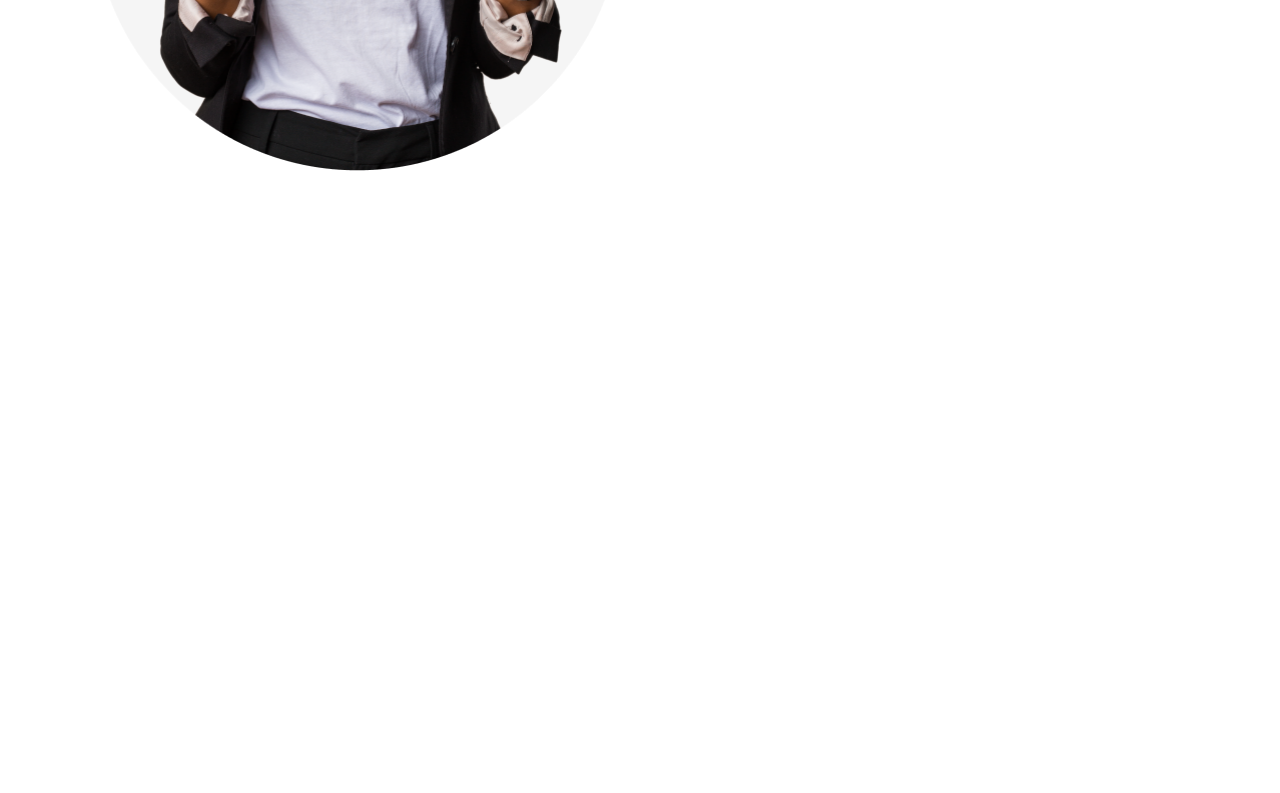
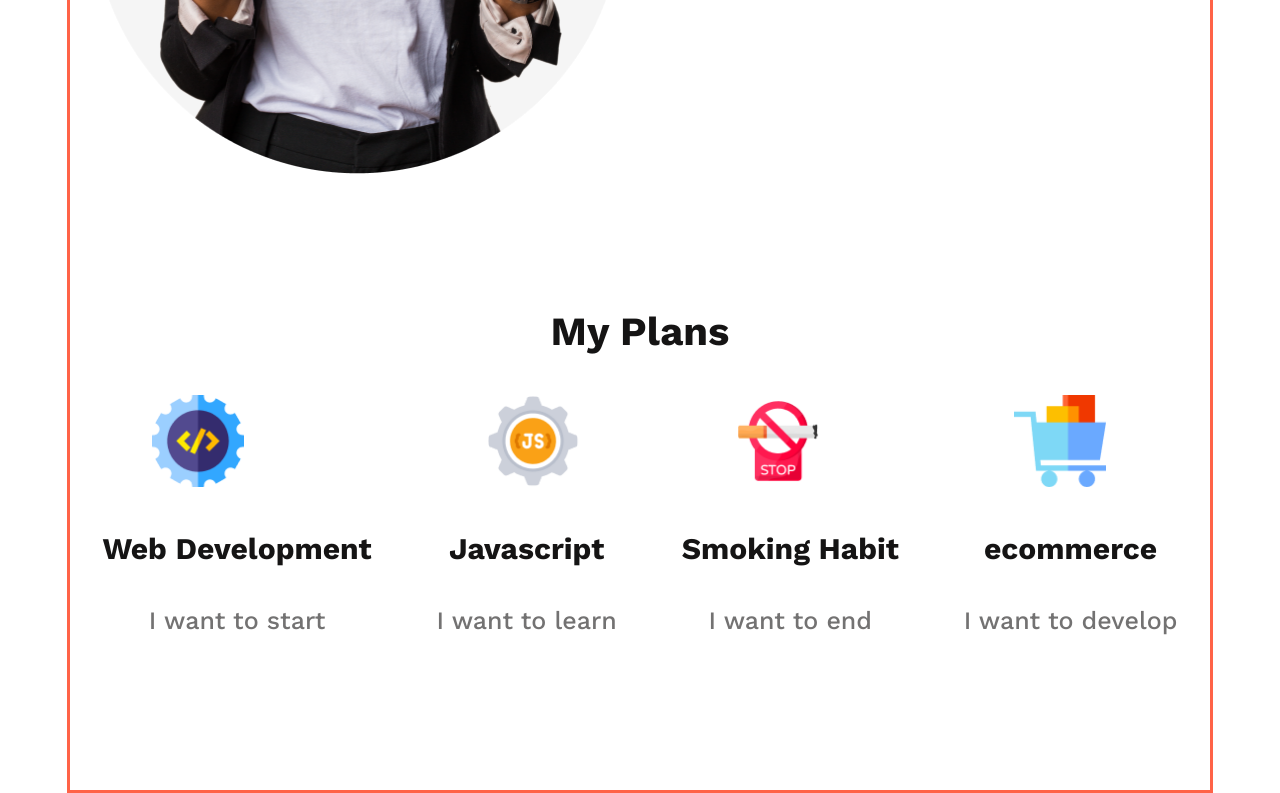
Before and after one commit to Al-Amin018555/new-year-new-me, a plain HTML site: page index.html in a window 1280 px wide. Shown: the part 1484-2277 px from the top of the page. Before the commit the page ends 1789 px from the top, so only its background shows below. Drawn offline with nearby package versions, Linux system fonts and the light colour scheme.

Commit message:
added my plans

```diff
--- a/index.html
+++ b/index.html
@@ -27,6 +27,7 @@
 
     </header>
     <main>
+        <!-- failure section starts here -->
         <section>
             <div class="failure-container">
                 <div class="failure-image">
@@ -45,6 +46,34 @@
                 </div>
             </div>
         </section>
+        <!-- failure section ends here -->
+        <!-- my plan section starts here -->
+        <section>
+            <h3 class="section-title">My Plans</h3>
+            <div class="habits-container">
+                <div class="habits">
+                    <img src="images/icons/web.png" alt="">
+                    <h4 class="habits-title">Web Development</h4>
+                    <p class="habits-description">I want to start</p>
+                </div>
+                <div class="habits">
+                    <img src="images/icons/js.png" alt="">
+                    <h4 class="habits-title">Javascript</h4>
+                    <p class="habits-description">I want to learn</p>
+                </div>
+                <div class="habits">
+                    <img src="images/icons/smoke.png" alt="">
+                    <h4 class="habits-title">Smoking Habit</h4>
+                    <p class="habits-description">I want to end</p>
+                </div>
+                <div class="habits">
+                    <img src="images/icons/ecom.png" alt="">
+                    <h4 class="habits-title">ecommerce</h4>
+                    <p class="habits-description">I want to develop</p>
+                </div>
+            </div>
+        </section>
+        <!-- my plan section ends here -->
     </main>
     <footer>
 
--- a/styles/styles.css
+++ b/styles/styles.css
@@ -11,18 +11,21 @@ body {
     color: #005FAC;
     padding: 20px 35px;
 }
+
 /* main related styles */
-main{
+main {
     max-width: 1140px;
     margin: 0 auto;
-    /* border: 3px solid tomato; */
+    border: 3px solid tomato;
 
 
 }
-main section{
+
+main section {
     margin: 130px auto;
     /* border: 1px solid red; */
 }
+
 /* header related styles */
 .header {
     background-image: url('../images/banner/banner3.png');
@@ -34,10 +37,12 @@ main section{
     align-items: center;
     padding-right: 200px;
 }
-.header-container{
+
+.header-container {
     max-width: 525px;
     text-align: right;
 }
+
 .header-title {
     color: #FFFFFF;
     font-weight: 800;
@@ -51,29 +56,64 @@ main section{
 }
 
 /* failure related styles */
-.failure-container{
+.failure-container {
     display: flex;
     gap: 80px;
     align-items: center;
 
 
 }
-.failure-container img{
+
+.failure-container img {
     width: 570px;
 }
-.failure-content{
+
+.failure-content {
     max-width: 416px;
 }
-.failure-title{
+
+.failure-title {
     color: #151414;
     font-weight: 700;
     font-size: 40px;
     margin-bottom: 0px;
 
 }
-.failure-description{
+
+.failure-description {
     color: #444343;
     font-weight: 400;
     font-size: 16px;
     margin-top: 30px;
 }
+
+/* my plans related styles */
+.section-title {
+    color: #151414;
+    font-weight: 700;
+    font-size: 40px;
+    text-align: center;
+}
+
+.habits-container {
+    display: flex;
+    justify-content: space-around;
+}
+.habits img{
+    width: 92px;
+    text-align: center;
+    padding-left: 50px;
+}
+.habits-title{
+    color: #151414;
+    font-weight: 700;
+    font-size: 30px;
+    text-align: center;
+}
+.habits-description{
+    color: #737272;
+    font-weight: 500;
+    font-size: 25px;
+    text-align: center;
+
+}
```
